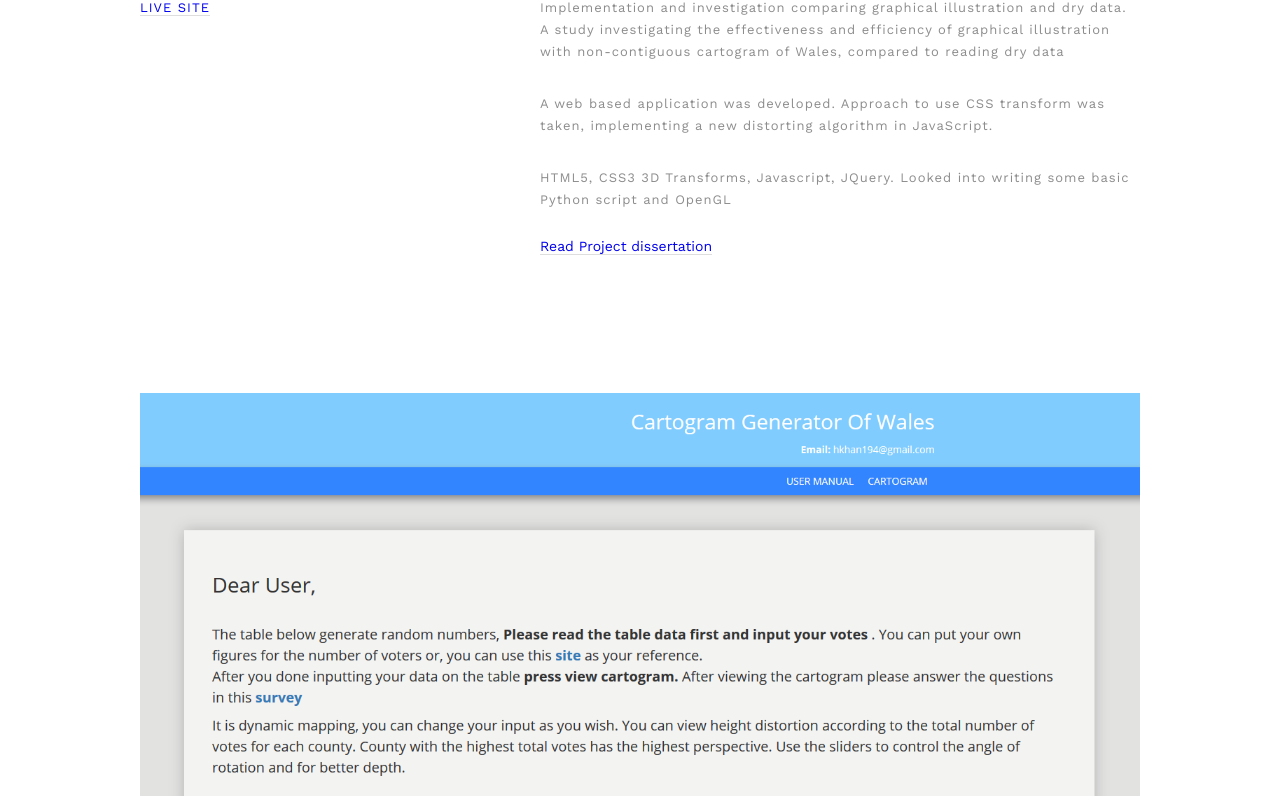
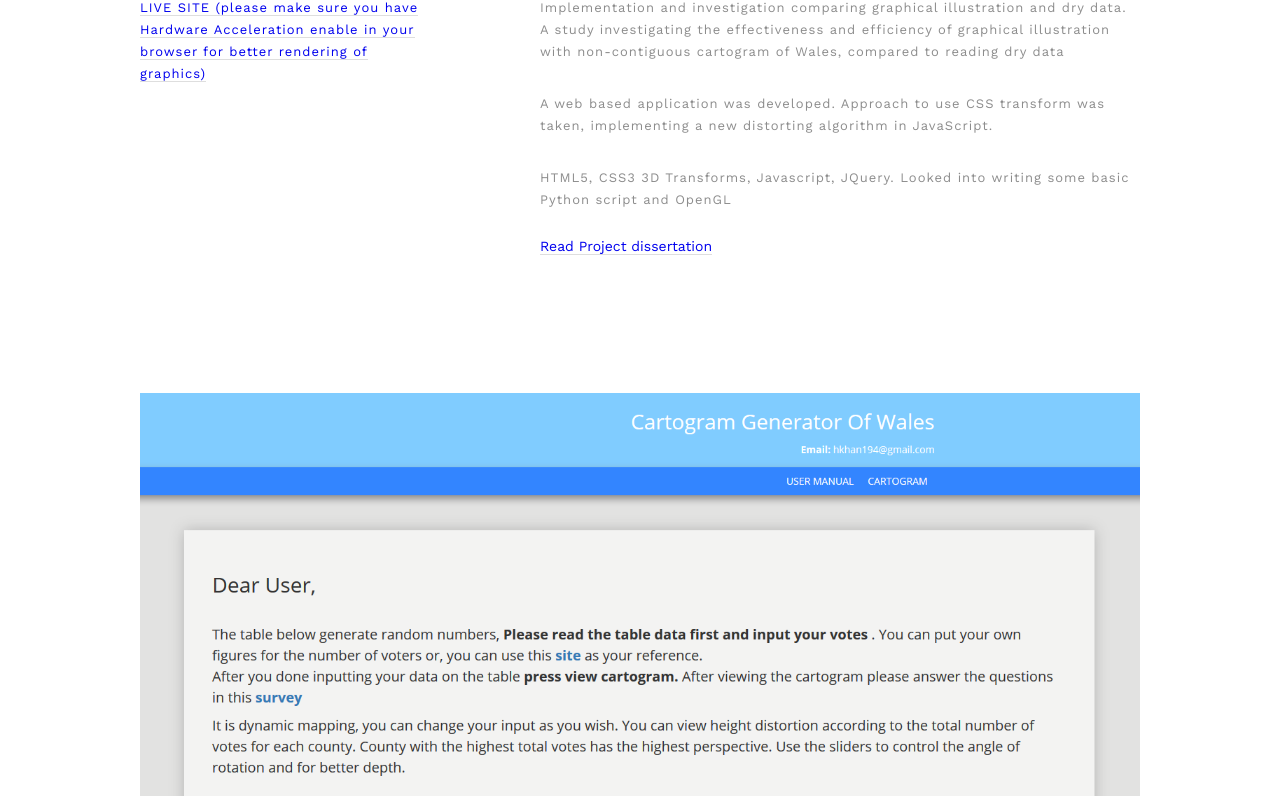
Before and after one commit to hkhan194/myportfolio, a plain HTML site: page cartogram.html in a window 1280 px wide. Shown: the part 303-1099 px from the top of the page. Drawn offline with nearby package versions, Linux system fonts and the light colour scheme.

Commit message:
Update cartogram.html

```diff
--- a/cartogram.html
+++ b/cartogram.html
@@ -64,7 +64,7 @@
 
 
 	          <div class="one-column">
-	            <p><a href="https://hkhan194.github.io/cartogramwales/" target="_blank">LIVE SITE</a></p>
+	            <p><a href="https://hkhan194.github.io/cartogramwales/" target="_blank">LIVE SITE (please make sure you have  Hardware Acceleration enable in your browser for better rendering of graphics) </a></p>
 	          </div>
 
 
```
